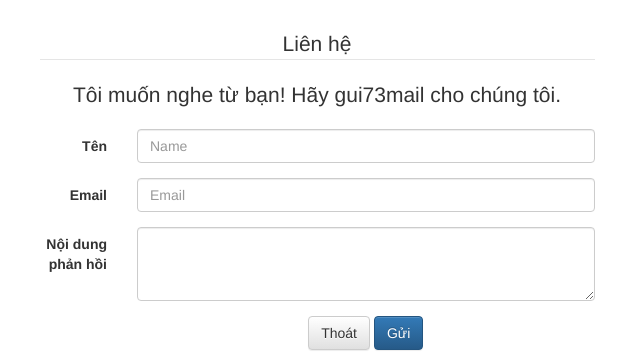
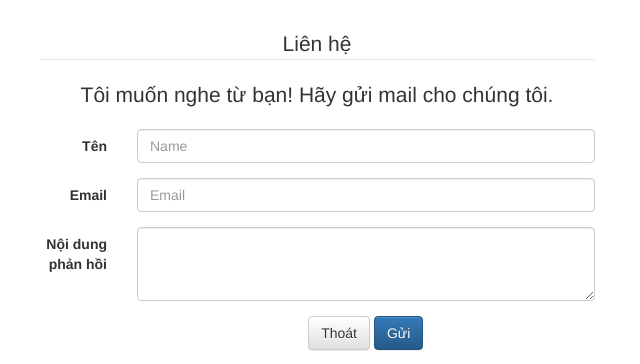
Before and after one commit to BTKyo/BooKOnline, a PHP site: page /contact.php in a window 1280 px wide. Shown: the part 51-415 px from the top of the page, without its empty margins (323-963 px from the left). Run offline with PHP 8.4, Linux system fonts and the light colour scheme.

Commit message:
edit contact

```diff
--- a/contact.php
+++ b/contact.php
@@ -8,7 +8,7 @@
 			<form class="form-horizontal">
 			  	<fieldset>
 				    <legend>Liên hệ</legend>
-				    <p class="lead">Tôi muốn nghe từ bạn! Hãy gui73mail cho chúng tôi.</p>
+				    <p class="lead">Tôi muốn nghe từ bạn! Hãy gửi mail cho chúng tôi.</p>
 				    <div class="form-group">
 				      	<label for="inputName" class="col-lg-2 control-label">Tên</label>
 				      	<div class="col-lg-10">
```
